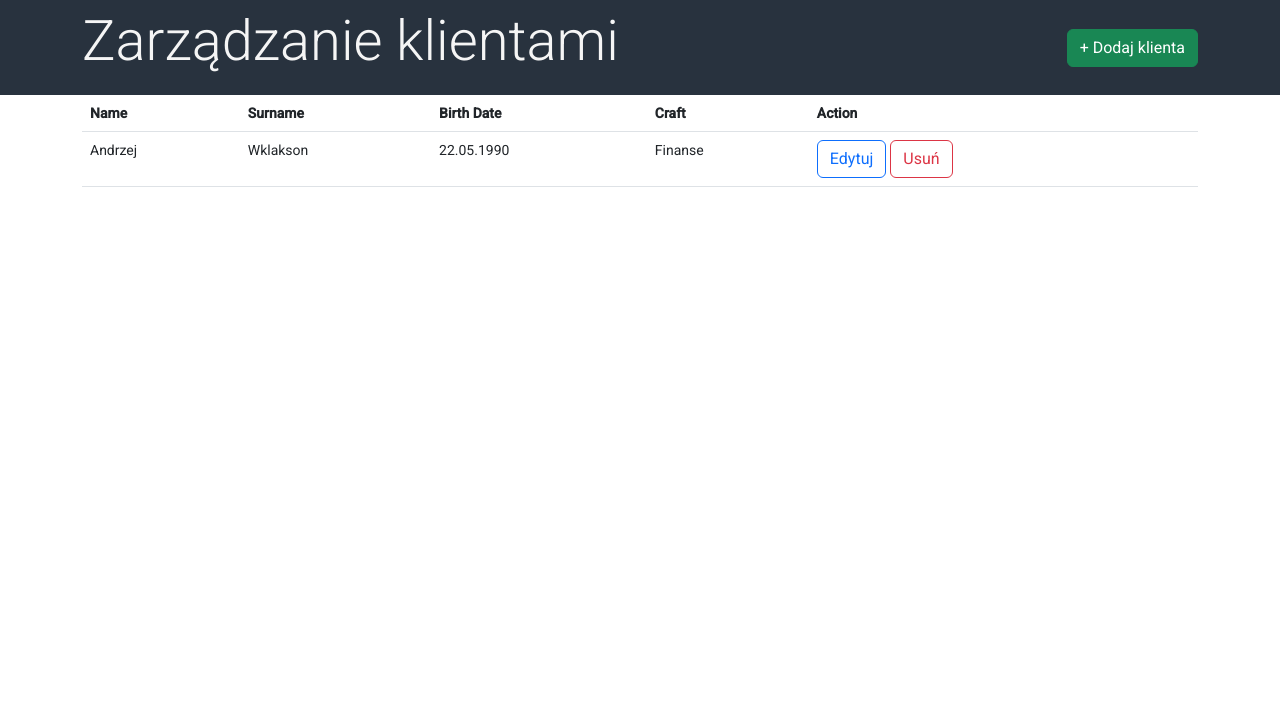
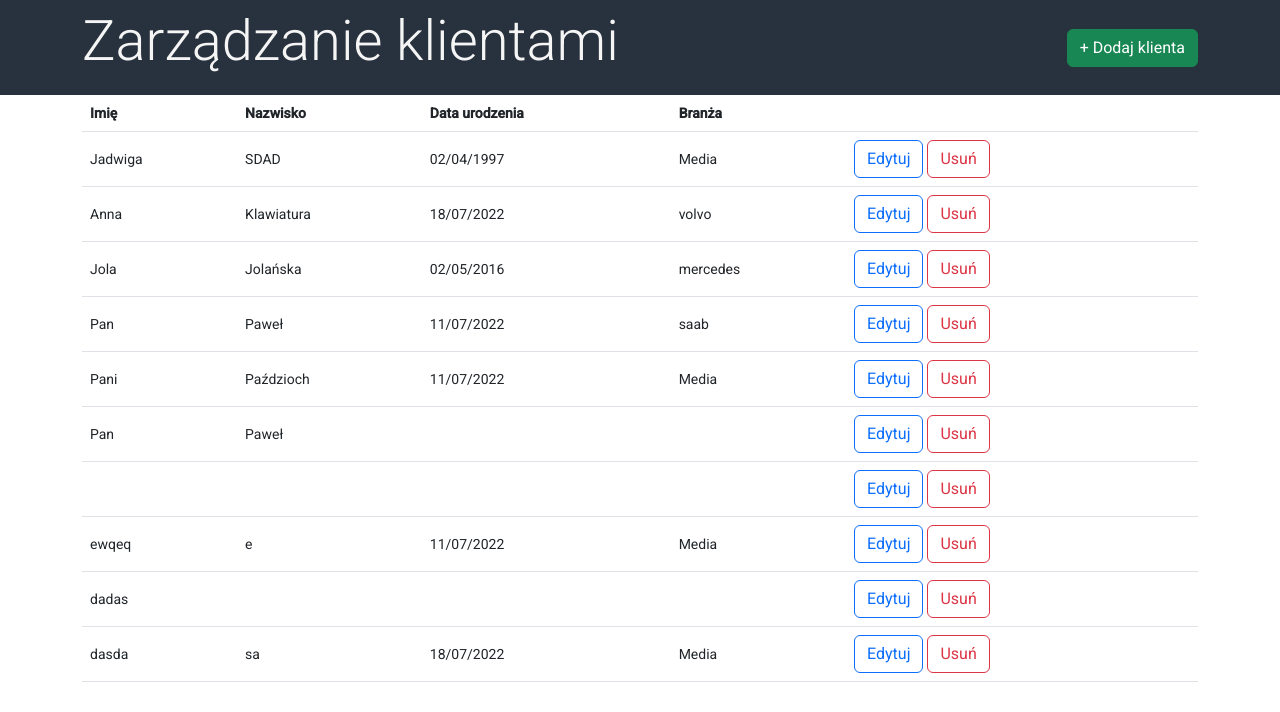
Before and after one commit to SzymonTkacz/AdminApp, an Angular app in the folder frontend/: page / in a window 1280 px wide. Shown: the top 712 px of the page. Built offline with nearby package versions, Linux system fonts and the light colour scheme; data requests are answered from the project's data file.

Commit message:
dodanie listy i podpiecie przyciskow

```diff
--- /dev/null
+++ b/frontend/db.json
@@ -0,0 +1,91 @@
+{
+  "clients": [
+    {
+      "id": 4,
+      "firstName": "Jadwiga",
+      "lastName": "SDAD",
+      "birth": "04.02.1997",
+      "industry": "Media"
+    },
+    {
+      "id": 5,
+      "firstName": "Anna",
+      "lastName": "Klawiatura",
+      "birth": "2022-07-18T22:00:00.000Z",
+      "industry": "volvo"
+    },
+    {
+      "id": 6,
+      "firstName": "Jola",
+      "lastName": "Jolańska",
+      "birth": "2016-05-02T22:00:00.000Z",
+      "industry": "mercedes"
+    },
+    {
+      "id": 7,
+      "firstName": "Pan",
+      "lastName": "Paweł",
+      "birth": "2022-07-11T22:00:00.000Z",
+      "industry": "saab"
+    },
+    {
+      "id": 8,
+      "firstName": "Pani",
+      "lastName": "Paździoch",
+      "birth": "2022-07-11T22:00:00.000Z",
+      "industry": "Media"
+    },
+    {
+      "id": 9,
+      "firstName": "Pan",
+      "lastName": "Paweł",
+      "birth": "",
+      "industry": ""
+    },
+    {
+      "id": 10,
+      "firstName": null,
+      "lastName": null,
+      "birth": null,
+      "industry": null
+    },
+    {
+      "id": 11,
+      "firstName": "ewqeq",
+      "lastName": "e",
+      "birth": "2022-07-11T22:00:00.000Z",
+      "industry": "Media"
+    },
+    {
+      "id": 12,
+      "firstName": "dadas",
+      "lastName": null,
+      "birth": null,
+      "industry": null
+    },
+    {
+      "id": 13,
+      "firstName": "dasda",
+      "lastName": "sa",
+      "birth": "2022-07-18T22:00:00.000Z",
+      "industry": "Media"
+    }
+  ],
+  "posts": [
+    {
+      "id": 1,
+      "title": "json-server",
+      "author": "typicode"
+    }
+  ],
+  "comments": [
+    {
+      "id": 1,
+      "body": "some comment",
+      "postId": 1
+    }
+  ],
+  "profile": {
+    "name": "typicode"
+  }
+}
--- a/frontend/src/app/app.module.ts
+++ b/frontend/src/app/app.module.ts
@@ -10,7 +10,8 @@ import { MatInputModule } from '@angular/material/input';
 import { MatFormFieldModule } from '@angular/material/form-field';
 import { MatDatepickerModule } from '@angular/material/datepicker';
 import { MatNativeDateModule } from '@angular/material/core';
-import {MatSelectModule} from '@angular/material/select'
+import { MatSelectModule } from '@angular/material/select'
+import { HttpClientModule } from '@angular/common/http';
 
 
 @NgModule({
@@ -28,7 +29,8 @@ import {MatSelectModule} from '@angular/material/select'
     MatFormFieldModule,
     MatDatepickerModule,
     MatNativeDateModule,
-    MatSelectModule
+    MatSelectModule,
+    HttpClientModule
   ],
   providers: [],
   bootstrap: [AppComponent]
--- a/frontend/src/app/client-dashboard/client-dashboard.component.html
+++ b/frontend/src/app/client-dashboard/client-dashboard.component.html
@@ -11,42 +11,47 @@
     <table class="table">
         <thead>
             <tr>
-                <th scope="col">Name</th>
-                <th scope="col">Surname</th>
-                <th scope="col">Birth Date</th>
-                <th scope="col">Craft</th>
-                <th scope="col">Action</th>
+                <th scope="col">Imię</th>
+                <th scope="col">Nazwisko</th>
+                <th scope="col">Data urodzenia</th>
+                <th scope="col">Branża</th>
+                <th scope="col"></th>
             </tr>
         </thead>
         <tbody>
-            <tr>
-                <td>Andrzej</td>
-                <td>Wklakson</td>
-                <td>22.05.1990</td>
-                <td>Finanse</td>
+            <tr *ngFor="let row of clientData" styles="padding: 10px">
+                <td>{{row.firstName}}</td>
+                <td>{{row.lastName}}</td>
+                <td>{{row.birth | date: 'dd/MM/yyyy'}}</td>
+                <td>{{row.industry}}</td>
                 <td>
-                    <button class="btn btn-outline-primary">Edytuj</button>
-                    <button class="btn btn-outline-danger mx-1">Usuń</button>
+                    <button type="button" (click)="onEdit(row)" data-toggle="modal" data-target="#exampleModal" class="btn btn-outline-primary">Edytuj</button>
+                    <button class="btn btn-outline-danger mx-1" (click)="deleteClient(row)">Usuń</button>
                 </td>
             </tr>
         </tbody>
     </table>
 </div>
 
-
-
 <!-- Modal -->
 <div class="modal fade" id="exampleModal" tabindex="-1" role="dialog" aria-labelledby="exampleModalLabel" aria-hidden="true">
 <div class="modal-dialog" role="document">
     <div class="modal-content">
     <div class="modal-header dark-theme">
+
+        <div *ngIf="editingClient; else addClientCaption">
+            <h1 class="modal-title" id="exampleModalLabel">Edycja klienta</h1>
+        </div>
+        <ng-template #addClientCaption>
             <h1 class="modal-title" id="exampleModalLabel">Dodawanie klienta</h1>
+        </ng-template>
+
         <button type="button" class="close" data-dismiss="modal" aria-label="Close">
         <span aria-hidden="true">&times;</span>
         </button>
     </div>
     <div class="modal-body">
-            <form [formGroup]="profileForm" class="form-container">
+        <form [formGroup]="clientForm" class="form-container">
             <p>
                 <mat-form-field appearance="legacy" required>
                     <mat-label>Podaj Imię</mat-label>
@@ -64,10 +69,10 @@
             <p>
                 <mat-form-field appearance="legacy">
                     <mat-label>Branża</mat-label>
-                        <select matNativeControl formControlName="craft">
-                        <option value="volvo">Finanse</option>
-                        <option value="saab">Media</option>
-                        <option value="mercedes">Podróże</option>
+                    <select matNativeControl formControlName="industry">
+                    <option value="Finanse">Finanse</option>
+                    <option value="Media">Media</option>
+                    <option value="Podróże">Podróże</option>
                     </select>
                 </mat-form-field>
             </p>
@@ -80,11 +85,19 @@
                     <mat-datepicker #picker class="modal"></mat-datepicker>
                 </mat-form-field>
             </p>
+            <p *ngIf="invalidForm" style="color: red !important;">
+                Wszystkie pola wymagane
+            </p>
         </form>
     </div>
     <div class="modal-footer">
-          <button type="button" class="btn btn-secondary" data-dismiss="modal">Anuluj</button>
-          <button type="button" (click)="saveForm()" class="btn btn-success">Dodaj</button>
+        <button type="button" (click)="cancel()" class="btn btn-secondary" #cancelButton data-dismiss="modal">Anuluj</button>
+        <div *ngIf="editingClient; else addButton">
+            <button type="button" (click)="updateClient()" class="btn btn-success">Zapisz zmiany</button>
+        </div>
+        <ng-template #addButton>
+            <button type="button" (click)="addClient()" class="btn btn-success">Dodaj</button>
+        </ng-template>
     </div>
     </div>
 </div>
--- a/frontend/src/app/client-dashboard/client-dashboard.component.scss
+++ b/frontend/src/app/client-dashboard/client-dashboard.component.scss
@@ -17,3 +17,7 @@
   .white-font {
     color: whitesmoke;
   }
+
+  td {
+    vertical-align:middle;
+  }
--- a/frontend/src/app/client-dashboard/client-dashboard.component.ts
+++ b/frontend/src/app/client-dashboard/client-dashboard.component.ts
@@ -1,5 +1,7 @@
-import { Component, OnInit } from '@angular/core';
+import { Component, ElementRef, OnInit, ViewChild } from '@angular/core';
 import { FormBuilder, FormGroup } from '@angular/forms';
+import { ClientService } from '../services/client.service';
+import { ClientModel } from './client.model';
 
 @Component({
   selector: 'app-client-dashboard',
@@ -7,21 +9,103 @@ import { FormBuilder, FormGroup } from '@angular/forms';
   styleUrls: ['./client-dashboard.component.scss']
 })
 export class ClientDashboardComponent implements OnInit {
-  profileForm: FormGroup
+  clientForm: FormGroup
+  client = new ClientModel()
+  clientData: ClientModel[]
+  editingClient = false
+  invalidForm = false
+  @ViewChild('cancelButton') cancelButton: ElementRef<HTMLElement>
 
-  constructor(private formBuilder: FormBuilder) {
-    this.profileForm = this.formBuilder.group({
+  constructor(private formBuilder: FormBuilder, private clientService: ClientService) {}
+  ngOnInit(): void {
+    this.getClients()
+    this.clientForm = this.formBuilder.group({
       firstName:[''],
       lastName:[''],
       birth:[''],
-      craft:[''],
+      industry:[''],
     })
   }
-  ngOnInit(): void {
+
+  getClients() {
+    this.clientService.getClients().subscribe(res => {
+      this.clientData = res;
+      console.log(this.clientData)
+    })
+  }
+
+  addClient() {
+    this.parseClientValues()
+    this.validateEmptyFields()
+    if(!this.invalidForm) {
+      this.clientService.addClient(this.client).subscribe(res => {
+        alert("Klient został dodany")
+        this.cleanAfterSave()
+      },
+        err => {console.log("ERROR occured while tried to add client")})
+    }
+  }
+
+  updateClient() {
+    this.parseClientValues()
+    this.validateEmptyFields()
+    if(!this.invalidForm) {
+      this.clientService.updateClient(this.client).subscribe(res => {
+        alert("Zmiany zostały zapisane")
+        this.cleanAfterSave()
+      },
+      err => {console.log("ERROR occured while tried to update client")})
+    }
+  }
+
+  deleteClient(row: ClientModel) {
+    this.clientService.deleteClient(row.id).subscribe(res => {
+      alert("Klient " + row.firstName + " " + row.lastName + " został usunięty")
+      this.getClients()
+    })
+  }
+
+  onEdit(row: ClientModel) {
+    this.client.id = row.id
+    this.clientForm.controls['firstName'].setValue(row.firstName)
+    this.clientForm.controls['lastName'].setValue(row.lastName)
+    this.clientForm.controls['birth'].setValue(row.birth)
+    this.clientForm.controls['industry'].setValue(row.industry)
+    this.editingClient = true
+  }
+
+  cancel() {
+    this.clientForm.reset()
+    this.editingClient = false
+    this.invalidForm = false
+  }
+
+  private parseClientValues() {
+    this.client.firstName = this.clientForm.value.firstName
+    this.client.lastName = this.clientForm.value.lastName
+    this.client.birth = this.clientForm.value.birth
+    this.client.industry = this.clientForm.value.industry
+  }
+
+  private cleanAfterSave() {
+    this.cancelButton?.nativeElement?.click();
+    this.clientForm.reset()
+    this.editingClient = false
+    this.invalidForm = false
+    this.getClients()
+  }
+
+  private validateEmptyFields() {
+    if(!this.client.firstName || !this.client.lastName
+      || !this.client.birth || !this.client.industry) {
+        this.invalidForm = true
+      }
+    else {
+      this.invalidForm = false
+    }
   }
 
   saveForm() {
-    console.log('Form data is: ', this.profileForm.value)
+    console.log('Form data is: ', this.clientForm.value)
   }
-
 }
--- /dev/null
+++ b/frontend/src/app/client-dashboard/client.model.ts
@@ -0,0 +1,7 @@
+export class ClientModel {
+    id: number = 0;
+    firstName: string = ''
+    lastName: string = ''
+    birth: string = ''
+    industry: string = ''
+}
--- /dev/null
+++ b/frontend/src/app/services/client.service.ts
@@ -0,0 +1,35 @@
+import { Injectable } from "@angular/core";
+import { HttpClient } from '@angular/common/http';
+import { map } from 'rxjs/operators'
+import { ClientModel } from "../client-dashboard/client.model";
+
+@Injectable({
+    providedIn: 'root'
+})
+export class ClientService {
+    constructor(private http: HttpClient) {}
+
+    addClient(data: ClientModel) {
+        return this.http.post<ClientModel>("http://localhost:3000/clients", data).pipe(map((res:any) => {
+            return res
+        }))
+    }
+
+    updateClient(data: ClientModel) {
+        return this.http.put<ClientModel>("http://localhost:3000/clients/" + data.id, data).pipe(map((res:any) => {
+            return res
+        }))
+    }
+
+    deleteClient(id: number) {
+        return this.http.delete<any>("http://localhost:3000/clients/" + id).pipe(map((res:any) => {
+            return res
+        }))
+    }
+
+    getClients() {
+        return this.http.get<any>("http://localhost:3000/clients").pipe(map((res:any) => {
+            return res
+        }))
+    }
+}
--- a/frontend/tsconfig.json
+++ b/frontend/tsconfig.json
@@ -6,6 +6,7 @@
     "outDir": "./dist/out-tsc",
     "forceConsistentCasingInFileNames": true,
     "strict": true,
+    "strictPropertyInitialization": false,
     "noImplicitReturns": true,
     "noFallthroughCasesInSwitch": true,
     "sourceMap": true,
```
Lines whose indentation alone changed are shown as unchanged.
